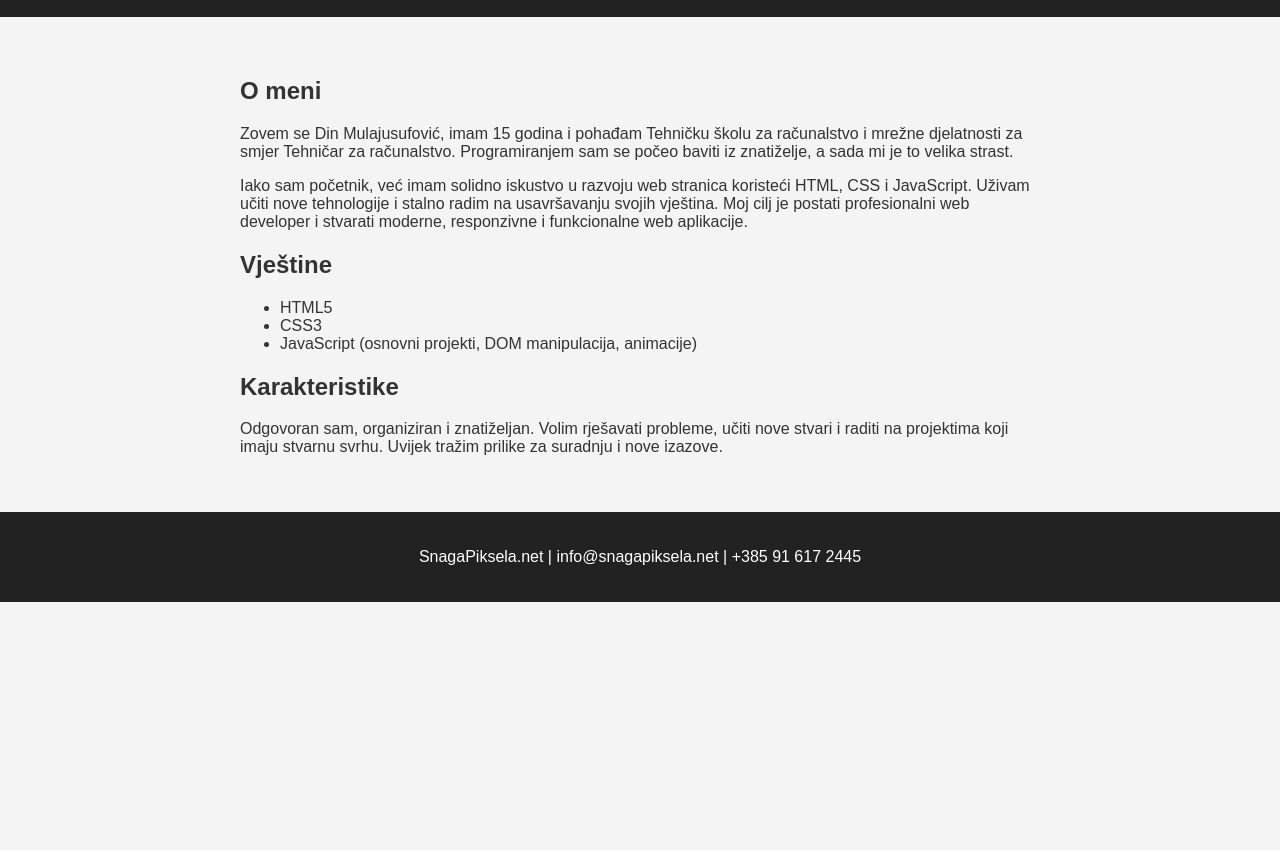
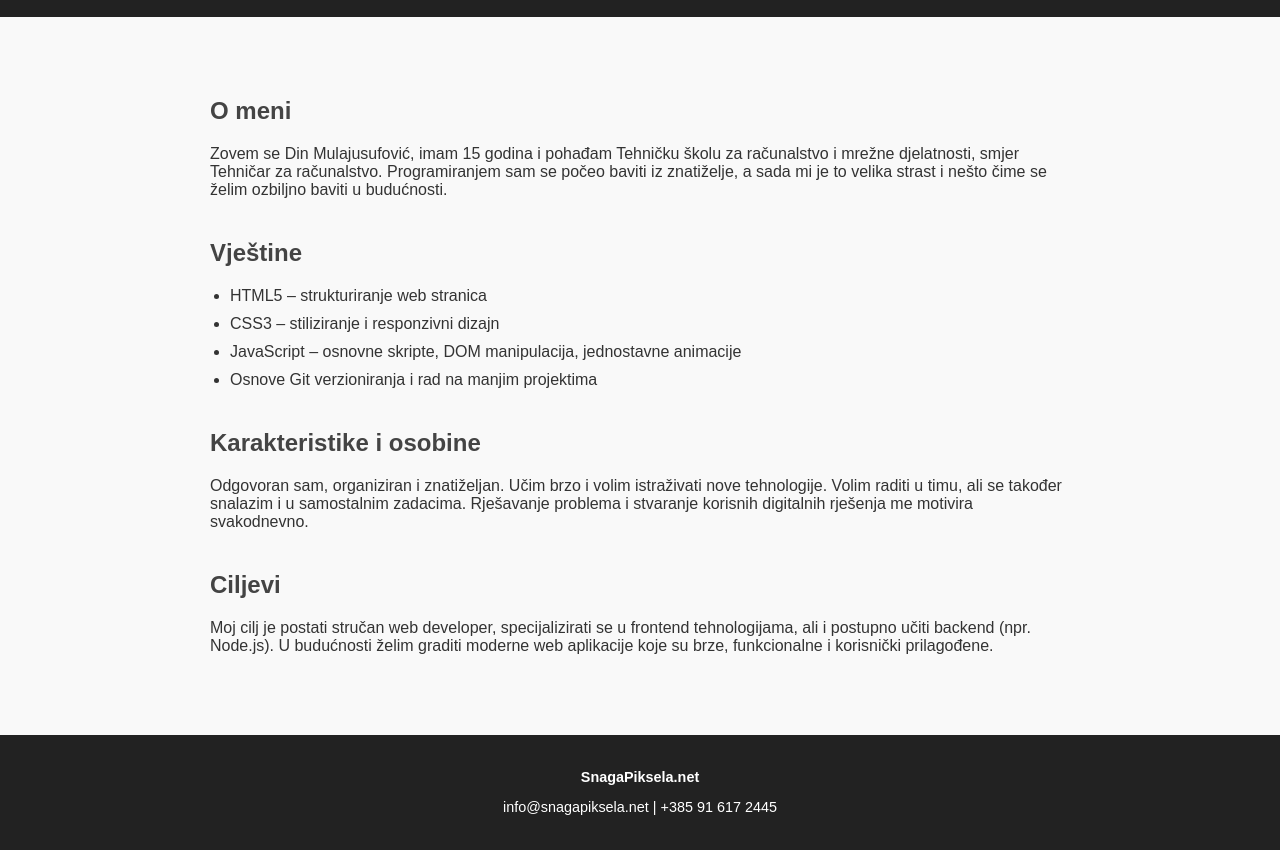
Before and after one commit to hihiads/snagapiksela, a website: page public/index.html in a window 1280 px wide. Shown: the part 56-906 px from the top of the page. Before the commit the page ends 800 px from the top, so only its background shows below. Drawn offline with Linux system fonts and the light colour scheme.

Commit message:
Update index.html

```diff
--- a/public/index.html
+++ b/public/index.html
@@ -5,10 +5,13 @@
   <meta name="viewport" content="width=device-width, initial-scale=1.0">
   <title>SnagaPiksela - Portfolio Din Mulajusufović</title>
   <style>
+    * {
+      box-sizing: border-box;
+    }
     body {
       margin: 0;
       font-family: Arial, sans-serif;
-      background-color: #f4f4f4;
+      background-color: #f9f9f9;
       color: #333;
     }
     header {
@@ -22,14 +25,28 @@
     }
     main {
       padding: 40px 20px;
-      max-width: 800px;
+      max-width: 900px;
       margin: auto;
+    }
+    main h2 {
+      color: #444;
+      margin-top: 40px;
+    }
+    ul {
+      padding-left: 20px;
+    }
+    li {
+      margin-bottom: 10px;
+    }
+    .section {
+      margin-bottom: 40px;
     }
     footer {
       background-color: #222;
       color: #fff;
       text-align: center;
-      padding: 20px;
+      padding: 20px 10px;
+      font-size: 0.9rem;
     }
     .preloader {
       display: flex;
@@ -87,24 +104,35 @@
   </header>
 
   <main>
-    <h2>O meni</h2>
-    <p>Zovem se Din Mulajusufović, imam 15 godina i pohađam Tehničku školu za računalstvo i mrežne djelatnosti za smjer Tehničar za računalstvo. Programiranjem sam se počeo baviti iz znatiželje, a sada mi je to velika strast.</p>
+    <section class="section">
+      <h2>O meni</h2>
+      <p>Zovem se Din Mulajusufović, imam 15 godina i pohađam Tehničku školu za računalstvo i mrežne djelatnosti, smjer Tehničar za računalstvo. Programiranjem sam se počeo baviti iz znatiželje, a sada mi je to velika strast i nešto čime se želim ozbiljno baviti u budućnosti.</p>
+    </section>
 
-    <p>Iako sam početnik, već imam solidno iskustvo u razvoju web stranica koristeći HTML, CSS i JavaScript. Uživam učiti nove tehnologije i stalno radim na usavršavanju svojih vještina. Moj cilj je postati profesionalni web developer i stvarati moderne, responzivne i funkcionalne web aplikacije.</p>
+    <section class="section">
+      <h2>Vještine</h2>
+      <ul>
+        <li>HTML5 – strukturiranje web stranica</li>
+        <li>CSS3 – stiliziranje i responzivni dizajn</li>
+        <li>JavaScript – osnovne skripte, DOM manipulacija, jednostavne animacije</li>
+        <li>Osnove Git verzioniranja i rad na manjim projektima</li>
+      </ul>
+    </section>
 
-    <h2>Vještine</h2>
-    <ul>
-      <li>HTML5</li>
-      <li>CSS3</li>
-      <li>JavaScript (osnovni projekti, DOM manipulacija, animacije)</li>
-    </ul>
+    <section class="section">
+      <h2>Karakteristike i osobine</h2>
+      <p>Odgovoran sam, organiziran i znatiželjan. Učim brzo i volim istraživati nove tehnologije. Volim raditi u timu, ali se također snalazim i u samostalnim zadacima. Rješavanje problema i stvaranje korisnih digitalnih rješenja me motivira svakodnevno.</p>
+    </section>
 
-    <h2>Karakteristike</h2>
-    <p>Odgovoran sam, organiziran i znatiželjan. Volim rješavati probleme, učiti nove stvari i raditi na projektima koji imaju stvarnu svrhu. Uvijek tražim prilike za suradnju i nove izazove.</p>
+    <section class="section">
+      <h2>Ciljevi</h2>
+      <p>Moj cilj je postati stručan web developer, specijalizirati se u frontend tehnologijama, ali i postupno učiti backend (npr. Node.js). U budućnosti želim graditi moderne web aplikacije koje su brze, funkcionalne i korisnički prilagođene.</p>
+    </section>
   </main>
 
   <footer>
-    <p>SnagaPiksela.net | info@snagapiksela.net | +385 91 617 2445</p>
+    <p><strong>SnagaPiksela.net</strong></p>
+    <p>info@snagapiksela.net | +385 91 617 2445</p>
   </footer>
 
 </body>
```
